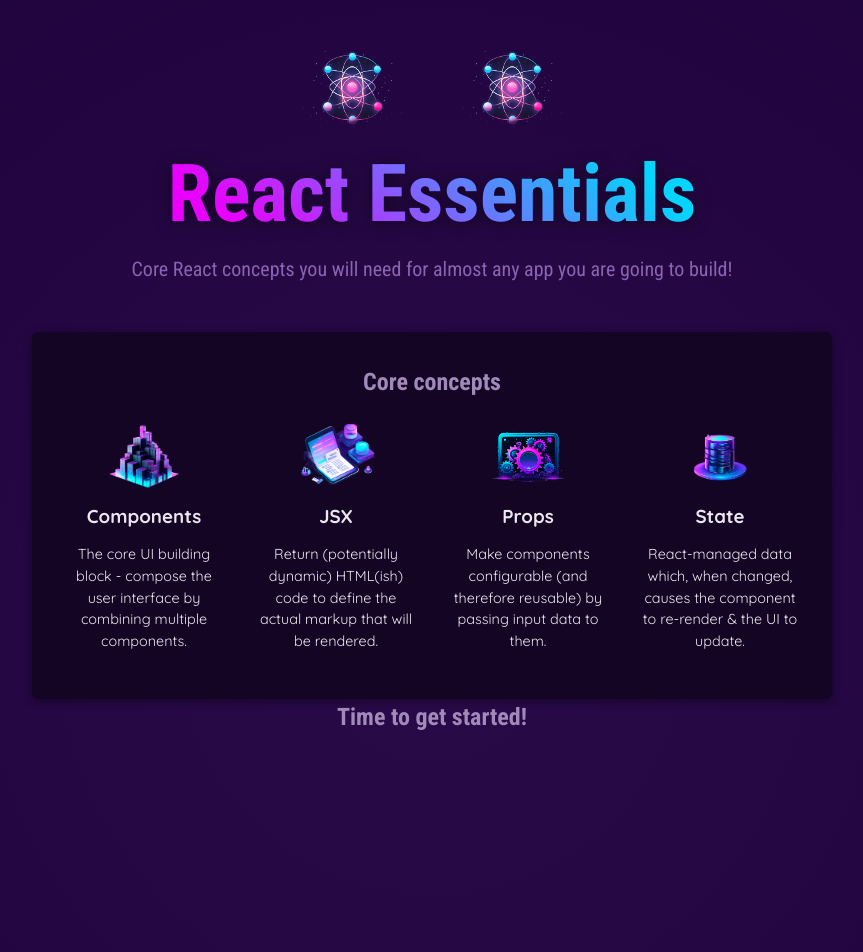
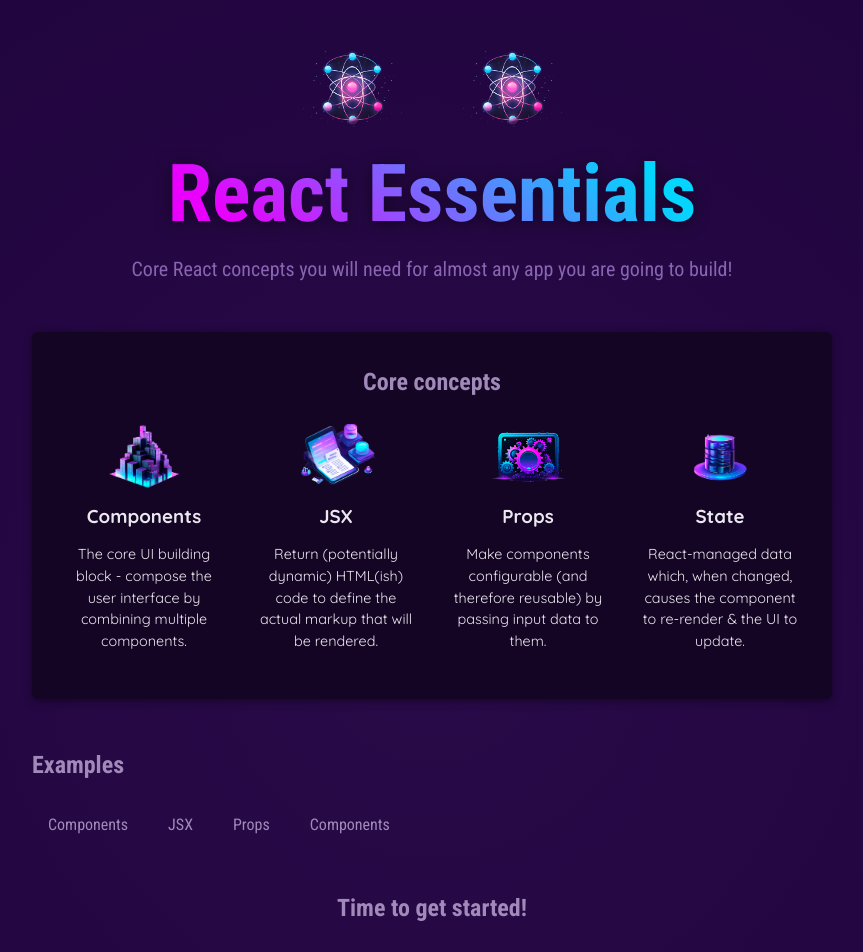
Before and after one commit to BalascanGabriel/TaskApp-React-Frontend, a React (Vite) app: page / in a window 1280 px wide. Shown: the top 952 px of the page, without its empty margins (208-1071 px from the left). Built offline with nearby package versions, Linux system fonts and the light colour scheme.

Commit message:
Going forward with components

```diff
--- a/src/App.jsx
+++ b/src/App.jsx
@@ -3,6 +3,7 @@
 import { CORE_CONCEPTS } from './data'
 import Header from './components/Header/Header'
 import CoreConcept from './components/CoreConcept/CoreConcept';
+import TabButton from './components/TabButton';
 
 function App() {
   return (
@@ -13,19 +14,31 @@
         <section id="core-concepts">
           <h2>Core concepts</h2>
           <ul>
-            <CoreConcept {...CORE_CONCEPTS[0]}/>
-            <CoreConcept {...CORE_CONCEPTS[1]}/>
+            <CoreConcept {...CORE_CONCEPTS[0]} />
+            <CoreConcept {...CORE_CONCEPTS[1]} />
             <CoreConcept
               title={CORE_CONCEPTS[2].title}
               description={CORE_CONCEPTS[2].description}
               image={CORE_CONCEPTS[2].image}
             />
-             <CoreConcept
+            <CoreConcept
               title={CORE_CONCEPTS[3].title}
               description={CORE_CONCEPTS[3].description}
               image={CORE_CONCEPTS[3].image}
             />
           </ul>
+        </section>
+
+        <section id="examples">
+          <h2>Examples</h2>
+
+          <menu>
+            <TabButton>Components</TabButton>
+            <TabButton>JSX</TabButton>
+            <TabButton>Props</TabButton>
+            <TabButton>Components</TabButton>
+          </menu>
+
         </section>
         <h2>Time to get started!</h2>
       </main>
--- /dev/null
+++ b/src/components/TabButton.jsx
@@ -0,0 +1,5 @@
+export default function TabButton({children}){
+    return (
+        <li><button>{children}</button></li>
+    )
+}
```
